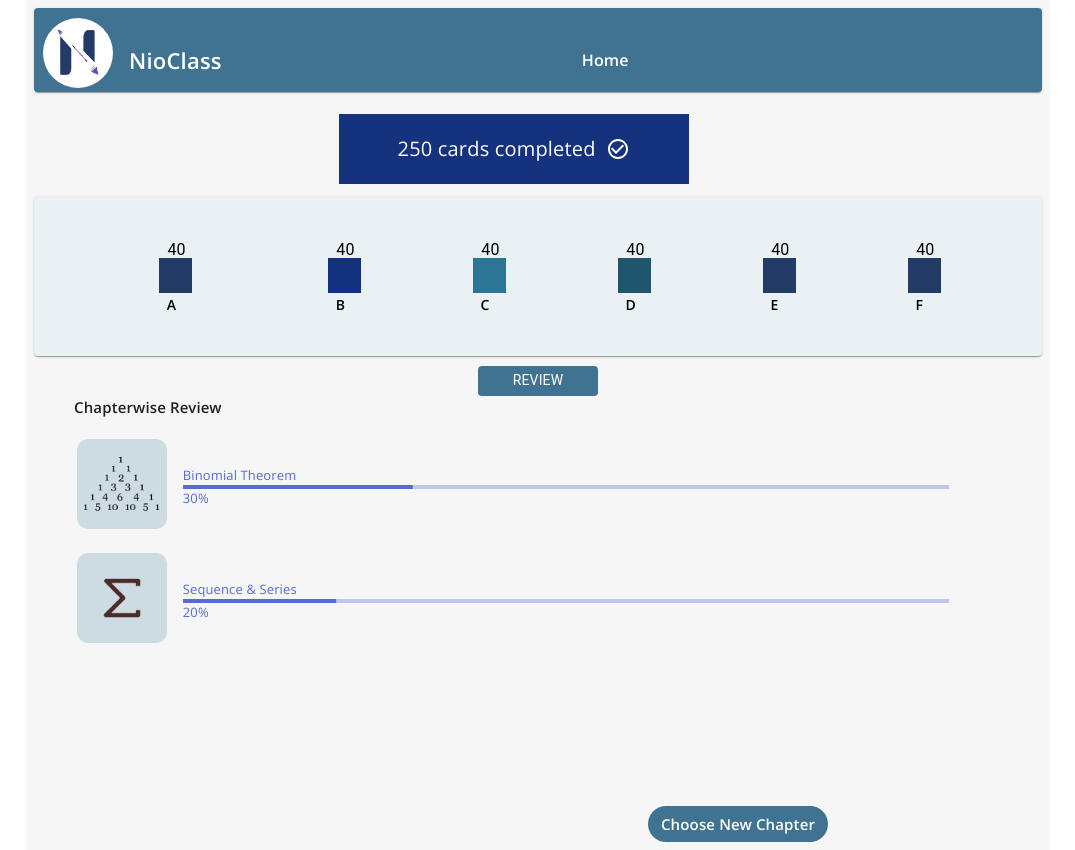
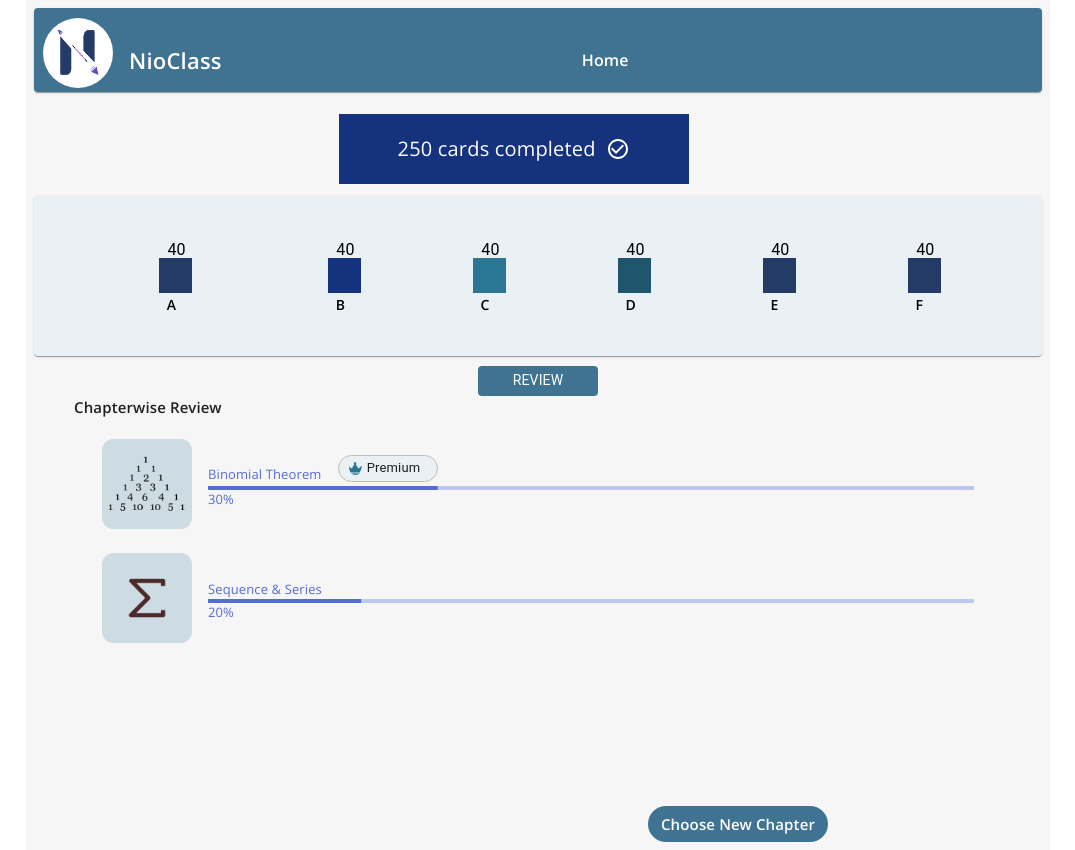
Before and after one commit to sanjeevdg/math-quiz-alpha, a React (Create React App) app: page /user-landing-page in a window 1280 px wide. Shown: the whole page, without its empty margins (102-1177 px from the left). Built offline with nearby package versions, Linux system fonts and the light colour scheme.

Commit message:
premium access modal

```diff
--- a/src/components/UserLandingPage.js
+++ b/src/components/UserLandingPage.js
@@ -13,9 +13,40 @@ import Paper from '@mui/material/Paper';
 import LinearProgress from '@mui/material/LinearProgress';
 import Link from '@mui/material/Link';
 import Header from './Header';
+import Modal from '@mui/material/Modal';
+import Avatar from '@mui/material/Avatar';
+import Chip from '@mui/material/Chip';
+import CloseIcon from '@mui/icons-material/Close';
+import CheckIcon from '@mui/icons-material/Check';
+import List from '@mui/material/List';
+import ListItem from '@mui/material/ListItem';
+import ListItemButton from '@mui/material/ListItemButton';
+import ListItemIcon from '@mui/material/ListItemIcon';
+import ListItemText from '@mui/material/ListItemText';
+
+const style = {
+  position: 'absolute',
+  top: '50%',
+  left: '50%',
+  transform: 'translate(-50%, -50%)',
+  width: 600,
+  height:250,
+  bgcolor: 'background.paper',
+  border: '1px solid #407392',
+  borderRadius:8,
+  boxShadow: 24,
+  p: 4,
+};
 
 export default function UserLandingPage() {
 
+
+const [premiumModalOpen, setPremiumModalOpen] = useState(false);
+
+
+const handlePremiumModalOpen = () => setPremiumModalOpen(true);
+
+const handlePremiumModalClose = () => setPremiumModalOpen(false);
 
 /*
 <Box sx={{width:60,height:75,width:350,
@@ -142,7 +173,7 @@ height:35,backgroundColor:'#243b67'}}>
 justifyContent:'center'}}>
 <Button sx={{backgroundColor:'#407392',
 width:120,height:30, borderRadius:1}}>
-<Typography sx={{fontSize:14,color:'white'}}>
+<Typography component="div" sx={{fontSize:14,color:'white'}}>
 Review
 </Typography>
 </Button>
@@ -150,46 +181,70 @@ Review
 
 
 <Box sx={{display:'flex',alignItems:'flex-start',alignSelf:'flex-start',justifyContent:'left'}}>
-<Typography align="left" sx={{marginLeft:5,marginBottom:3,
+<Typography component="div" align="left" sx={{marginLeft:5,marginBottom:3,
   fontSize:15,fontFamily:'OpenSansSemiBold'}}>
 Chapterwise Review</Typography>
 </Box>
 
-<Link sx={{width:'100%'}} href="/chapter/bionomial_theorem">
+
 <Box sx={{display:'flex',flexDirection:'row',width:'95%',
 alignItems:'center',alignSelf:'center',justifyContent:'center',height:90}}>
 <Box>
+<Link sx={{width:'100%'}} href="/chapter/bionomial_theorem">
 <img src={require('../assets/images/binomial-theorem.png')}
 style={{width:90,height:90}}
-/></Box><Box sx={{width:'80%',marginLeft:2}}>
-<Typography sx={{fontSize:13,fontFamily:'OpenSansRegular'}}>
-Binomial Theorem
-</Typography>
- <LinearProgress variant="determinate" value={30} />
-<Typography sx={{fontSize:13,fontFamily:'OpenSansRegular'}}>
+/></Link>
+</Box>
+
+<Box sx={{width:'80%',marginLeft:2}}>
+<Link sx={{width:'100%'}} href="/chapter/bionomial_theorem">
+<Typography component="div" sx={{fontSize:13,fontFamily:'OpenSansRegular'}}>
+Binomial Theorem</Typography></Link>
+
+<Chip
+        avatar={<Avatar alt="buy premium access" src={require('../assets/images/premiun-crown.png')}
+        style={{width:13,height:13}} />}
+        label="Premium"
+        sx={{backgroundColor:'#eaf1f4',zIndex:99, '&:hover': {
+      backgroundColor: '#fff',
+      color: '#2b7595',
+  }, position:'relative',left:130, top:-30,width:100,height:27,marginBottom:1}}
+        onClick={() => handlePremiumModalOpen()}
+        variant="outlined"
+      />
+
+<Link sx={{width:'100%'}} href="/chapter/bionomial_theorem">
+ <LinearProgress style={{marginTop:-34}} variant="determinate" value={30} />
+<Typography component="div" sx={{fontSize:13,fontFamily:'OpenSansRegular'}}>
 30%
 </Typography>
+</Link>
 </Box></Box>
-</Link>
 
-<Link sx={{width:'100%'}} href="/chapter/sequence-n-series">
+
+
 <Box sx={{display:'flex',flexDirection:'row',width:'95%',
 alignItems:'center',alignSelf:'center',
 marginTop:3,justifyContent:'center',height:90}}>
 <Box>
+<Link sx={{width:'100%'}} href="/chapter/sequence-n-series">
 <img src={require('../assets/images/sequence-n-series.png')}
 style={{width:90,height:90}}
-/></Box><Box sx={{width:'80%',marginLeft:2}}>
+/></Link>
+</Box><Box sx={{width:'80%',marginLeft:2}}>
+<Link sx={{width:'100%'}} href="/chapter/sequence-n-series">
 <Typography sx={{fontSize:13,fontFamily:'OpenSansRegular'}}>
 Sequence & Series
 </Typography>
+
  <LinearProgress variant="determinate" value={20} />
 <Typography sx={{fontSize:13,fontFamily:'OpenSansRegular'}}>
 20%
 </Typography>
+</Link>
 </Box>
 </Box>
-</Link>
+
 
 
 
@@ -206,12 +261,106 @@ Choose New Chapter
 </Typography>
 </Button>
 </Box>
+<Modal
+        open={premiumModalOpen}
+        onClose={handlePremiumModalClose}
+        aria-labelledby="modal-modal-title"
+        aria-describedby="modal-modal-description"
+      >
+
+
+        <Box sx={style}>
+
+<Paper sx={{backgroundColor:'white',
+position:'relative',left:490,border:'none',
+boxShadow:'none',
+borderRadius:15,top:-50,width:40,height:40}}>
+<img src={require('../assets/images/premiun-crown.png')}
+  style={{width:25, height:20,marginLeft:7,marginTop:5}}
+/>
+</Paper>
+
+<Box sx={{display:'flex',flexDirection:'row',
+alignItems:'center'}}>
 
 
 
+<Box sx={{display:'flex',height:248,flexDirection:'column',
+alignItems:'center',justifyContent:'center',
+width:'55%',backgroundColor:'#f5f5f5',border:0,
+marginTop:-18,marginLeft:-4,borderTopLeftRadius:28,
+borderBottomLeftRadius:28}}>
+
+<Typography sx={{marginTop:-5,fontSize:22,fontFamily:'OpenSansSemiBold',color:'black',textTransform:'underline'}}>
+BUY PREMIUM NOW
+</Typography>
+<br/>
+
+<Box sx={{marginLeft:-5,marginTop:-1,marginBottom:1,display:'flex',flexDirection:'row'}}>
+<CheckIcon/>&emsp;<Typography sx={{
+  fontSize:12,fontFamily:'OpenSansSemiBold'
+}}>204 Practice Questions</Typography>
+</Box>
+
+<Box sx={{marginLeft:1,marginBottom:1,display:'flex',flexDirection:'row'}}>
+<CheckIcon/>&emsp;<Typography sx={{
+  fontSize:12,fontFamily:'OpenSansSemiBold'
+}}>Key Strategies and Techniques</Typography>
+</Box>
+
+<Box sx={{marginLeft:-10,display:'flex',flexDirection:'row'}}>
+<CheckIcon/>&emsp;<Typography sx={{
+  fontSize:12,fontFamily:'OpenSansSemiBold'
+}}>Lifetime Access</Typography>
+</Box>
 
 
 </Box>
+
+
+<Box sx={{width:'45%',height:248}}>
+<CloseIcon onClick={()=>handlePremiumModalClose()}
+sx={{fontSize:20,
+  position:'relative',left:265,top:-60,
+
+
+}}/>
+
+<Typography sx={{fontSize:23,fontFamily:'OpenSansSemiBold',
+color:'#2b7595',marginTop:-7,marginLeft:5
+}}>
+Get Premium
+</Typography>
+
+
+<Paper sx={{padding:1,marginLeft:3,border:1,
+  marginTop:2,display:'flex',boxShadow:'none',
+  flexDirection:'row',width:250}}>
+<Typography align="left" sx={{width:100,fontSize:15,fontFamily:'OpenSansSemiBold',
+color:'black'}}>
+Binomial Theorem
+</Typography>
+
+<Typography align="right" sx={{fontSize:20,fontFamily:'OpenSansSemiBold',
+color:'black',marginTop:1,marginLeft:7}}> &#8377;&nbsp;250</Typography>
+</Paper>
+
+<Button sx={{backgroundColor:'#2b7595',color:'white',
+fontFamily:'OpenSansSemiBold',fontSize:13,height:28,
+width:180,textTransform:'none',borderRadius:10,'&:hover': {
+      backgroundColor: '#2b7595',
+      color: 'white',padding:2,
+  },marginTop:3,marginLeft:8}}>
+Buy Premium Access</Button>
+
+</Box>
+         </Box>
+        </Box>
+      </Modal>
+
+</Box>
+
+
 
 
 );
```
Also changed, not shown: src/assets/images/premiun-crown.png (added).
